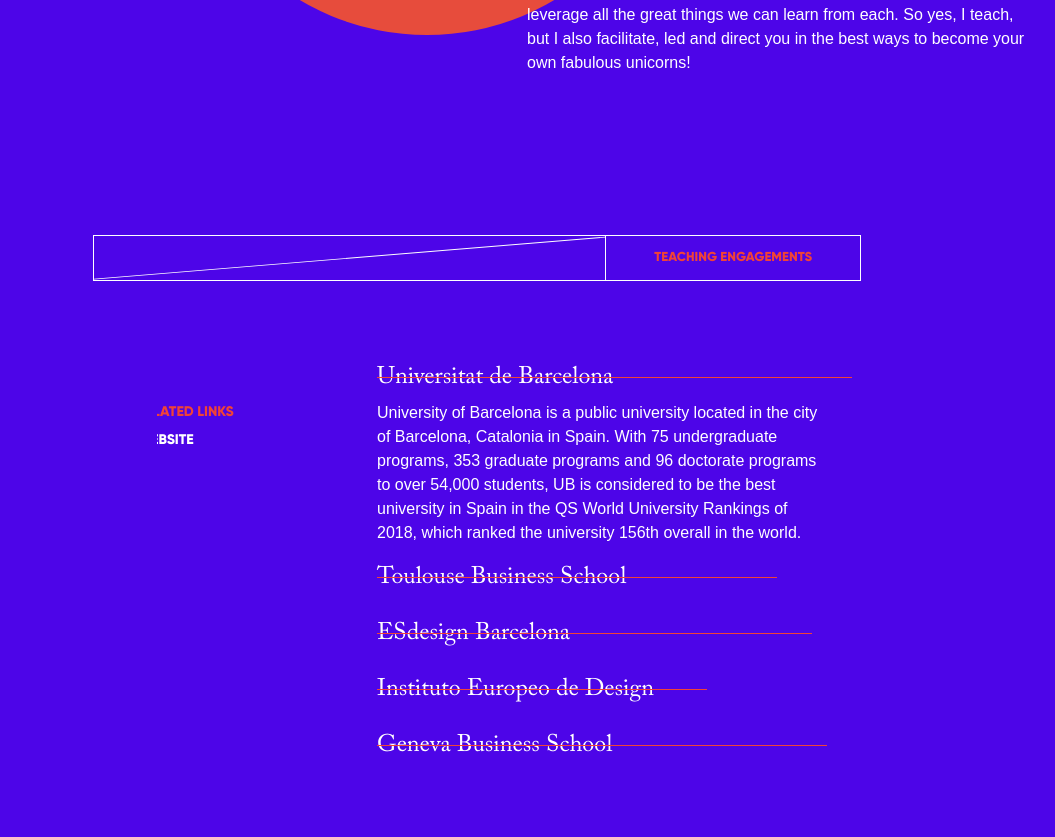
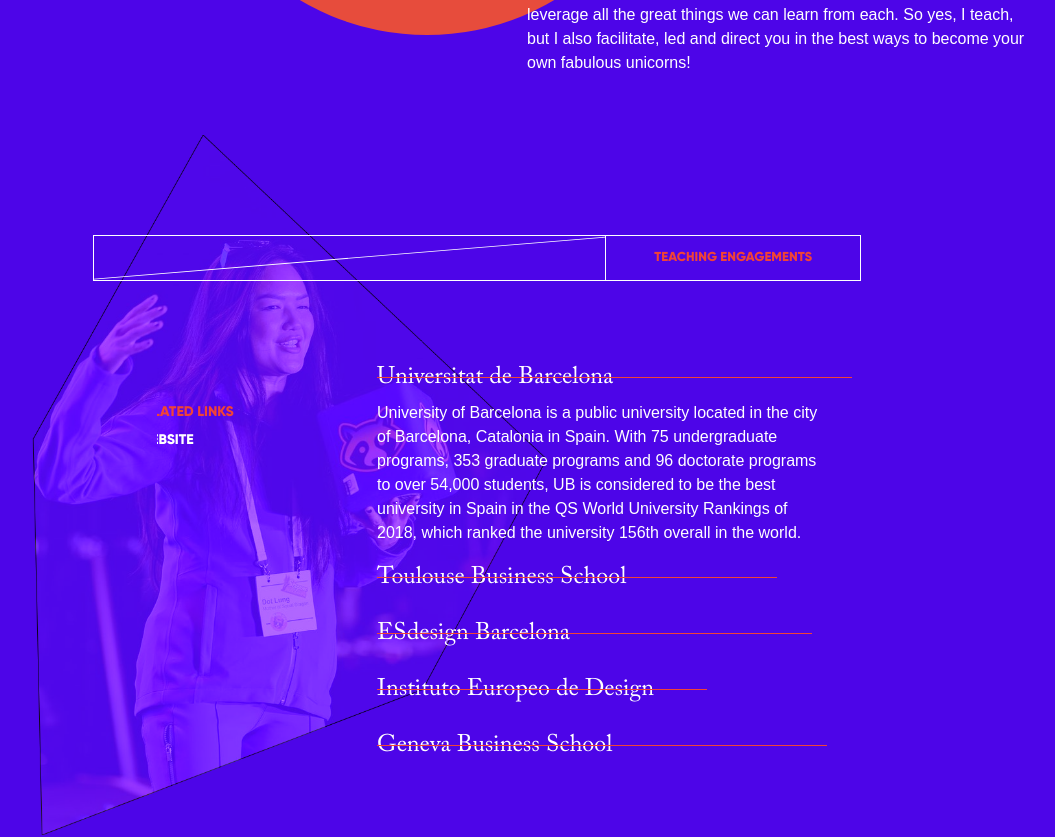
Before and after one commit to ArnabShikder24/dotlung-frontend, a Next.js app: page /learn-with-dot in a window 1280 px wide. Shown: the part 1320-2157 px from the top of the page, without its empty margins (163-1218 px from the left). Built offline with nearby package versions, Linux system fonts and the light colour scheme; a web font is replaced by a local one.

Commit message:
image added

```diff
--- a/src/app/learn-with-dot/page.tsx
+++ b/src/app/learn-with-dot/page.tsx
@@ -2,6 +2,7 @@
 import { useState } from "react";
 import DotImage from "../../assets/images/work-with-Dot.png";
 import girl1 from "../../assets/images/bg-sphere.png";
+import trapezoid from "../../assets/images/Trapezoid 3.png";
 import Image from "next/image";
 import { motion } from "framer-motion";
 import { PathNames } from "../../routes/index.route";
@@ -452,11 +453,17 @@
         </div>
       </div>
 
-      <RevealOnScroll>
+      <div className="relative">
+        <RevealOnScroll className="">
           <SectionHeader title="TEACHING ENGAGEMENTS" />
         </RevealOnScroll>
 
         <div className="flex mx-5 lg:justify-center mt-16 overflow-hidden lg:ml-[320px]">
+          <Image
+            src={trapezoid}
+            alt="Speaker"
+            className="absolute w-[700px] -top-[100px] left-[90px] -z-50"
+          />
           <div className="text-white text-2xl max-w-[500px]">
             {tableItems.map((item, index) => (
             <AccordionItem
@@ -468,6 +475,9 @@
           ))}
           </div>
         </div>
+
+      </div>
+
 
       <RevealOnScroll>
         <>
```
Also changed, not shown: src/assets/images/Trapezoid 3.png (added). Lines whose indentation alone changed are shown as unchanged.
